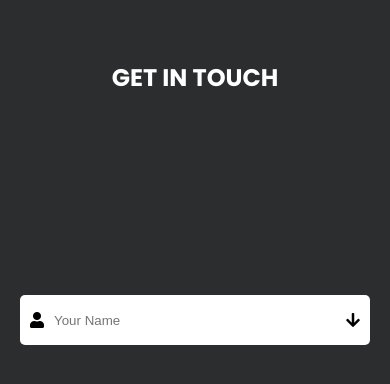
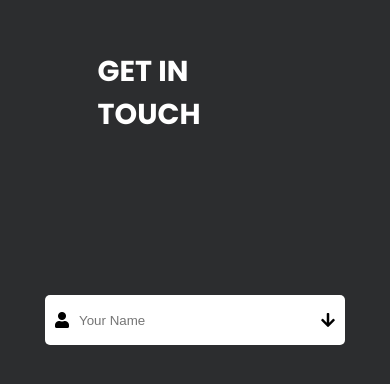
Before and after one commit to ProLight-LikePro/My-Dummy-Web, a plain HTML site: page index.html in a window 390 px wide. Shown: the part 7698-8082 px from the top of the page. Drawn offline with Linux system fonts and the light colour scheme.

Commit message:
mengubah ukuran gambar dan teks

```diff
--- a/css/section2.css
+++ b/css/section2.css
@@ -118,11 +118,13 @@
     }
 }
 
+@media screen and (max-width: 600px) {
+    .skills-title img {
+        height: 50%;
+    }
+}
+
 @media screen and (max-width: 480px) {
-    .skills-title img {
-        height: 40%;
-    }
-
     .skills-title h1 {
         margin-bottom: 15%;
         padding-top: 10%;
--- a/css/section3.css
+++ b/css/section3.css
@@ -72,18 +72,40 @@ div.active {
     }
 }
 
-@media screen and (max-width: 576px) {
+@media screen and (max-width: 600px) {
     .form h1 {
         font-size: 2.5rem;
     }
 }
 
+@media screen and (max-width: 576px) {
+    .form h1 {
+        font-size: 2rem;
+    }
+}
+
 @media screen and (max-width: 480px) {
+    .form h1 {
+        font-size: 1.8rem;
+    }
+
+    .field-name, .field-email, .field-message {
+        width: 300px;
+    }
+}
+
+@media screen and (max-width: 375px) {
     .form h1 {
         font-size: 1.5rem;
     }
 
     .field-name, .field-email, .field-message {
-        width: 350px;
+        width: 250px;
     }
 }
+
+@media screen and (max-width: 320px) {
+    .form h1 {
+        font-size: 1.3rem;
+    }
+}
```
